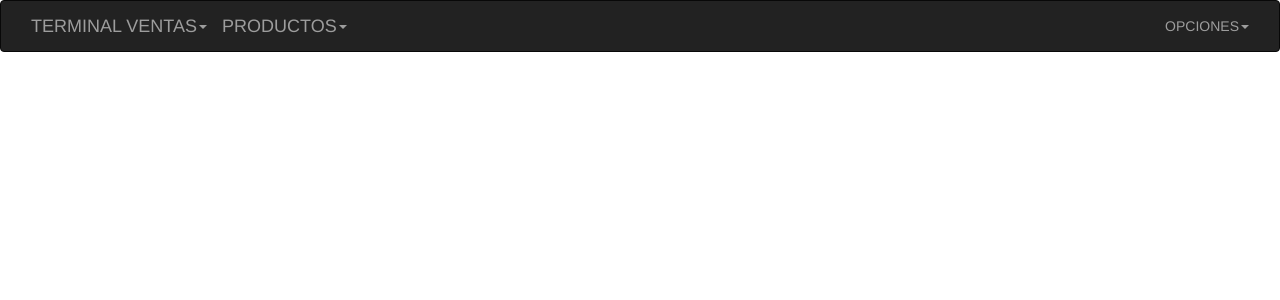
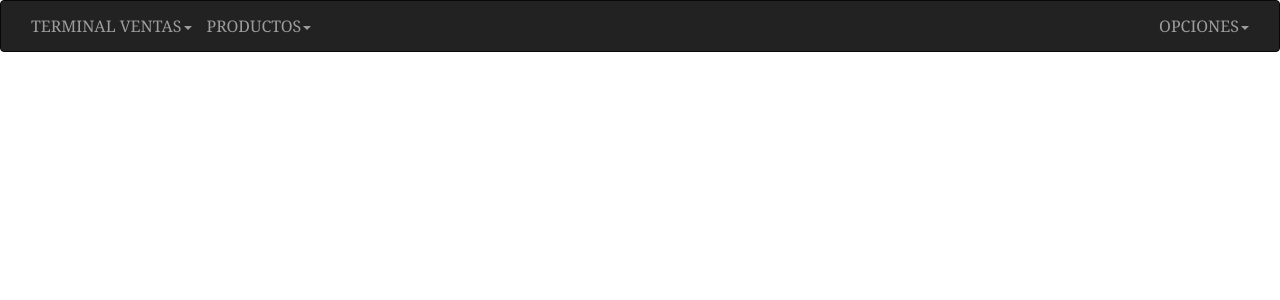
Before and after one commit to PabloCabezasA/Project_django, a Django app: page /terminal/ in a window 1280 px wide. Shown: the top 300 px of the page. Run offline with Django 3.2, Linux system fonts and the light colour scheme; parts of the project's set-up code (start-up, migrations or seed data) failed here and were passed over; some libraries are stand-ins or nearby versions.

Commit message:
Mejoras en menu principal

```diff
--- a/Project_django/apps/terminal_venta/templates/product/base.html
+++ b/Project_django/apps/terminal_venta/templates/product/base.html
@@ -21,7 +21,7 @@
 			<div class="collapse navbar-collapse" id="bs-example-navbar-collapse-1">
 				<ul class="nav navbar-nav navbar-left">
 					<li class="dropdown">
-						<a href="#" class="dropdown-toggle navbar-brand"data-toggle="dropdown"
+							<a href="#" class="dropdown-toggle navbar-brand" data-toggle="dropdown"
 							role="button" aria-expanded="false">Terminal Ventas<span class="caret"></span></a>
 						<ul class="dropdown-menu" role="menu">
 							<li><a href="{% url 'terminal:terminal-view' %}">Terminal</a></li>
--- a/static/project_django/src/css/terminal_venta.css
+++ b/static/project_django/src/css/terminal_venta.css
@@ -97,6 +97,15 @@
 
 #menu-principal{
     text-transform: uppercase;
+    font-family: Georgia, serif;
+}
+
+a.navbar-brand{
+    font-size: 16px;
+}
+
+a.dropdown-toggle{
+ font-size: 16px;
 }
 
 .form-form{
```
